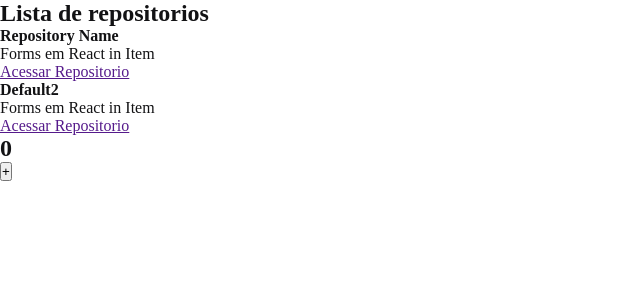
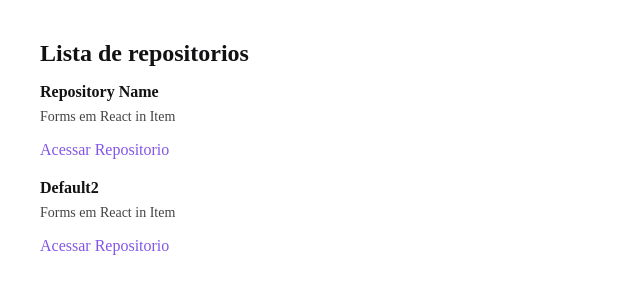
Before and after one commit to EduardoPrudencio/estudando-reactjs, a React app: page / in a window 1280 px wide. Shown: the top 300 px of the page, without its empty margins (0-640 px from the left). Built offline with nearby package versions, Linux system fonts and the light colour scheme.

Commit message:
Inserindo SASS no projeto

```diff
--- a/package.json
+++ b/package.json
@@ -16,10 +16,14 @@
     "@babel/cli": "^7.13.14",
     "@babel/core": "^7.13.15",
     "@babel/preset-env": "^7.13.15",
+    "@pmmmwh/react-refresh-webpack-plugin": "^0.4.3",
     "babel-loader": "^8.2.2",
     "cross-env": "^7.0.3",
     "css-loader": "^5.2.2",
     "html-webpack-plugin": "^5.3.1",
+    "node-sass": "^5.0.0",
+    "react-refresh": "^0.10.0",
+    "sass-loader": "^11.0.1",
     "style-loader": "^2.0.0",
     "webpack": "^5.33.2",
     "webpack-cli": "^4.6.0"
--- a/src/App.jsx
+++ b/src/App.jsx
@@ -1,9 +1,7 @@
-import { Counter } from "./componentes/Counter";
 import { RepositoryList } from "./Componentes/RepositoryList";
 
 export function App(){
     return <>
     <RepositoryList/>
-    <Counter/>
         </>
 }
--- a/src/componentes/Counter.jsx
+++ /dev/null
@@ -1,16 +0,0 @@
-import React, { useState } from 'react';
-
-export function Counter(){
-    const [counter, setCounter] = useState(0);
-
-    function increment() {
-        setCounter(counter + 1);
-    }
-
-    return (
-        <div>
-            <h2>{counter}</h2>
-            <button type="button"  onClick={increment}>+</button>
-        </div>
-    )
-}
--- a/src/componentes/RepositoryList.jsx
+++ b/src/componentes/RepositoryList.jsx
@@ -1,4 +1,6 @@
 import { RepositoryItem } from "./RepositoryItem";
+import '../styles/repositories.scss'
+
 const repository = {name: 'Repository Name', description: 'Texto da descricao', link: 'http://teste.com'}
 
 export function RepositoryList(){
@@ -8,7 +10,6 @@
             <ul>
                <RepositoryItem repository={repository}/>
                <RepositoryItem />
-
             </ul>
 
         </section>
--- a/src/index.jsx
+++ b/src/index.jsx
@@ -1,5 +1,5 @@
 import { render } from 'react-dom';
-import './styles/global.css';
+import './styles/global.scss';
 import { App } from './App';
 
 render(<App />, document.getElementById('root'))
--- /dev/null
+++ b/src/styles/repositories.scss
@@ -0,0 +1,31 @@
+section.repository-list {
+    margin: 40px;
+
+    h1{
+        margin-bottom: 16px;
+    }
+
+    ul {
+        list-style: none;
+        li {
+            margin-bottom: 20px;
+
+            & + li {
+                margin-top: 20px;
+            }
+
+            p {
+                font-size: 14px;
+                color: #444;
+                margin-top: 8px;
+            }
+
+            a {
+                display: inline-block;
+                margin-top: 16px;
+                text-decoration: none;
+                color:#8257e6;
+            }
+        }
+    }
+}
--- a/webpack.config.js
+++ b/webpack.config.js
@@ -1,5 +1,6 @@
 const path = require('path')
 const HtmlWebpackPlugin = require('html-webpack-plugin')
+const ReactRefleshWebpackPlugin = require('@pmmmwh/react-refresh-webpack-plugin')
 
 const isDevelopment = process.env.NODE_ENV !== 'production';
 
@@ -10,13 +11,15 @@
         extensions: ['.js', '.jsx']
     },
     devServer: {
-        contentBase: path.resolve(__dirname,'public')
+        contentBase: path.resolve(__dirname,'public'),
+        hot: true,
     },
     plugins: [
+        isDevelopment && new ReactRefleshWebpackPlugin(),
         new HtmlWebpackPlugin({
             template: path.resolve(__dirname,'public','index.html')
         })
-    ],
+    ].filter(Boolean),
     entry: path.resolve(__dirname,'src','index.jsx'),
 
     output: {
@@ -27,13 +30,20 @@
         rules : [
             {
                 test: /\.jsx$/,
-                loader: 'babel-loader',
-                exclude: /node_modules/
+                exclude: /node_modules/ ,
+                use:{
+                    loader: 'babel-loader',
+                    options: {
+                        plugins: [
+                            isDevelopment && require.resolve('react-refresh/babel')
+                        ].filter(Boolean)
+                    }
+                }
             },
             {
-                test: /\.css$/,
+                test: /\.scss$/,
                 exclude: /node_modules/,
-                use: ['style-loader','css-loader']
+                use: ['style-loader','css-loader',`sass-loader`]
             }
         ]
     }
```
Also changed, not shown: src/styles/global.scss (renamed from src/styles/global.css), 2 other files (tests, documents, lock files or other folders).
